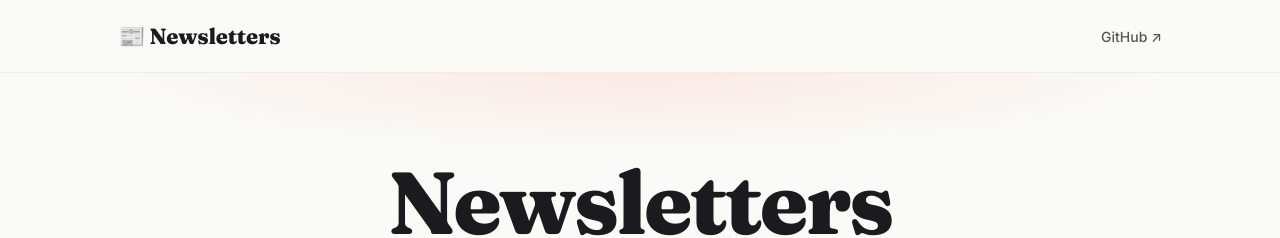
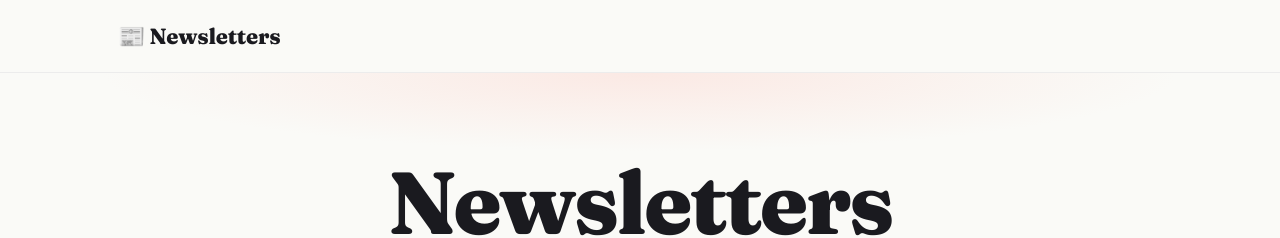
Before and after one commit to adeturckheim/newsletters, a Jekyll site: the page built from index.md, in a window 1280 px wide. Shown: the top 238 px of the page. Built offline with Jekyll 4.4.1, drawn with Linux system fonts in a browser that asks for light colours.

Commit message:
Remove GitHub repo link from header
Co-Authored-By: Claude Opus 4.6 (1M context) <noreply@anthropic.com>

```diff
--- a/_layouts/default.html
+++ b/_layouts/default.html
@@ -13,9 +13,6 @@
   <header class="site-header">
     <div class="container">
       <a class="site-title" href="{{ '/' | relative_url }}">📰 {{ site.title }}</a>
-      <nav>
-        <a href="https://github.com/adeturckheim/newsletters" target="_blank" rel="noopener">GitHub ↗</a>
-      </nav>
     </div>
   </header>
 
```
